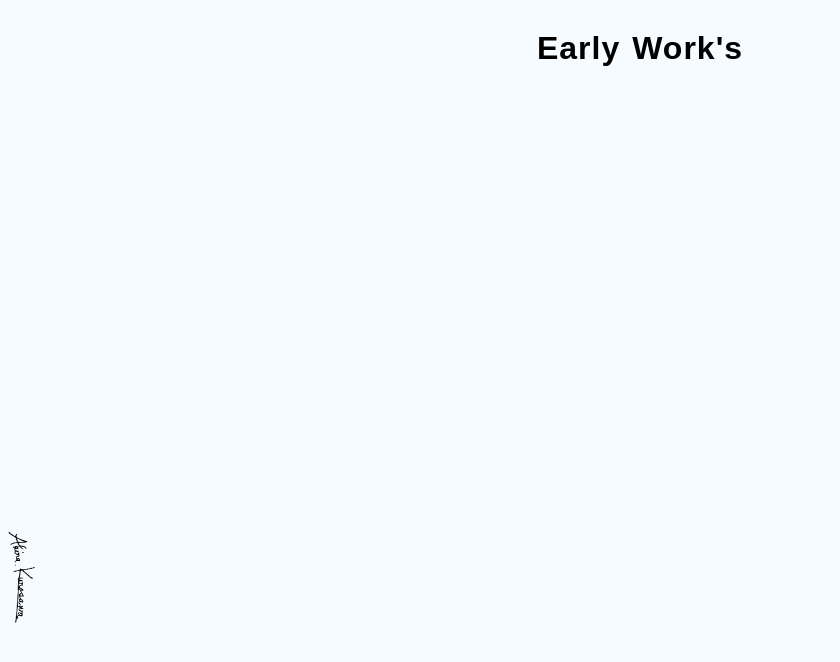
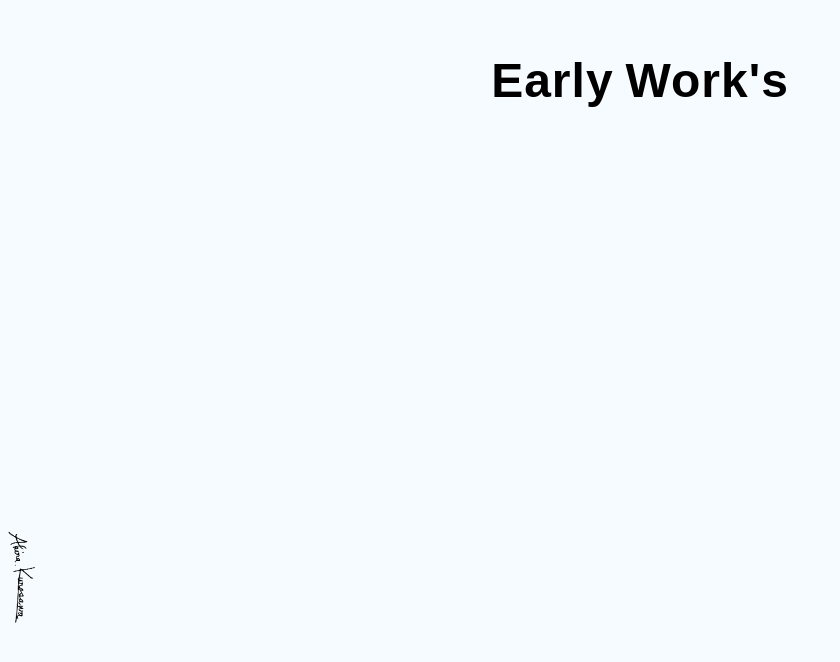
Before and after one commit to brian-david4/akira-kurosawa-portfolio, a React (Vite) app in the folder kurosawa/: page /early in a window 1280 px wide. Shown: the top 662 px of the page, without its empty margins (0-840 px from the left). Built offline with nearby package versions, Linux system fonts and the light colour scheme; a web font is replaced by a local one.

Commit message:
Move Decade header into DecadePageHeader component
Also move menu into it's own folder in /components

```diff
--- /dev/null
+++ b/kurosawa/src/components/DecadePageHeader/DecadeHeader.module.css
@@ -0,0 +1,16 @@
+.nameTitle {
+  position: relative;
+  top: 10vh;
+  left: 50%;
+  transform: translate(-50%, -50%);
+  display: flex;
+  align-items: center;
+  justify-content: center;
+  /* background-color: blanchedalmond; */
+  font-family: "Supreme", sans-serif;
+  font-size: 3vmin;
+  font-weight: 100;
+  gap: 1.5vmin;
+  letter-spacing: 1px;
+  user-select: none;
+}
--- /dev/null
+++ b/kurosawa/src/components/DecadePageHeader/DecadePageHeader.tsx
@@ -0,0 +1,12 @@
+import React from "react";
+import styles from "./DecadeHeader.module.css";
+
+interface DecadePageHeaderProps {
+  children: React.ReactNode;
+}
+
+const DecadePageHeader = ({ children }: DecadePageHeaderProps) => {
+  return <div className={styles.nameTitle}>{children}</div>;
+};
+
+export default DecadePageHeader;
--- a/kurosawa/src/pages/EarlyWorks/Early.module.css
+++ b/kurosawa/src/pages/EarlyWorks/Early.module.css
@@ -1,19 +1,3 @@
-.nameTitle {
-  position: relative;
-  top: 6vh;
-  left: 50%;
-  transform: translate(-50%, -50%);
-  display: flex;
-  align-items: center;
-  justify-content: center;
-  /* background-color: blanchedalmond; */
-  font-family: "Supreme", sans-serif;
-  font-size: 1rem;
-  font-weight: 100;
-  gap: 1.5vmin;
-  letter-spacing: 1px;
-}
-
 .signature {
   position: fixed;
   height: 35px;
--- a/kurosawa/src/pages/EarlyWorks/EarlyWorks.tsx
+++ b/kurosawa/src/pages/EarlyWorks/EarlyWorks.tsx
@@ -1,13 +1,14 @@
+import DecadePageHeader from "../../components/DecadePageHeader/DecadePageHeader";
 import signature from "../../images/signature.webp";
 import styles from "./Early.module.css";
 
 const EarlyWorks = () => {
   return (
     <>
-      <div className={styles.nameTitle}>
+      <DecadePageHeader>
         <h1>Early</h1>
         <h1>Work's</h1>
-      </div>
+      </DecadePageHeader>
 
       <img
         className={styles.signature}
--- a/kurosawa/src/pages/Home/Home.tsx
+++ b/kurosawa/src/pages/Home/Home.tsx
@@ -1,7 +1,7 @@
 import { useState } from "react";
 import { AnimatePresence, motion } from "framer-motion";
 import { decadeImageFade } from "./HomeAnim";
-import Menu from "../../components/Menu";
+import Menu from "../../components/Menu/Menu";
 // images
 import styles from "./Home.module.css";
 import forty from "/1940.mp4";
```
Also changed, not shown: kurosawa/src/components/Menu/NavBar.tsx (renamed from kurosawa/src/components/NavBar.tsx, +4 -4 lines), kurosawa/src/components/Menu/Menu.tsx (renamed from kurosawa/src/components/Menu.tsx), kurosawa/src/components/Menu/NavBar.module.css (renamed from kurosawa/src/components/NavBar.module.css), kurosawa/src/components/Menu/NavBarAnim.ts (renamed from kurosawa/src/components/NavBarAnim.ts), kurosawa/src/components/Menu/NavLinkMenu.tsx (renamed from kurosawa/src/components/NavLinkMenu.tsx).
